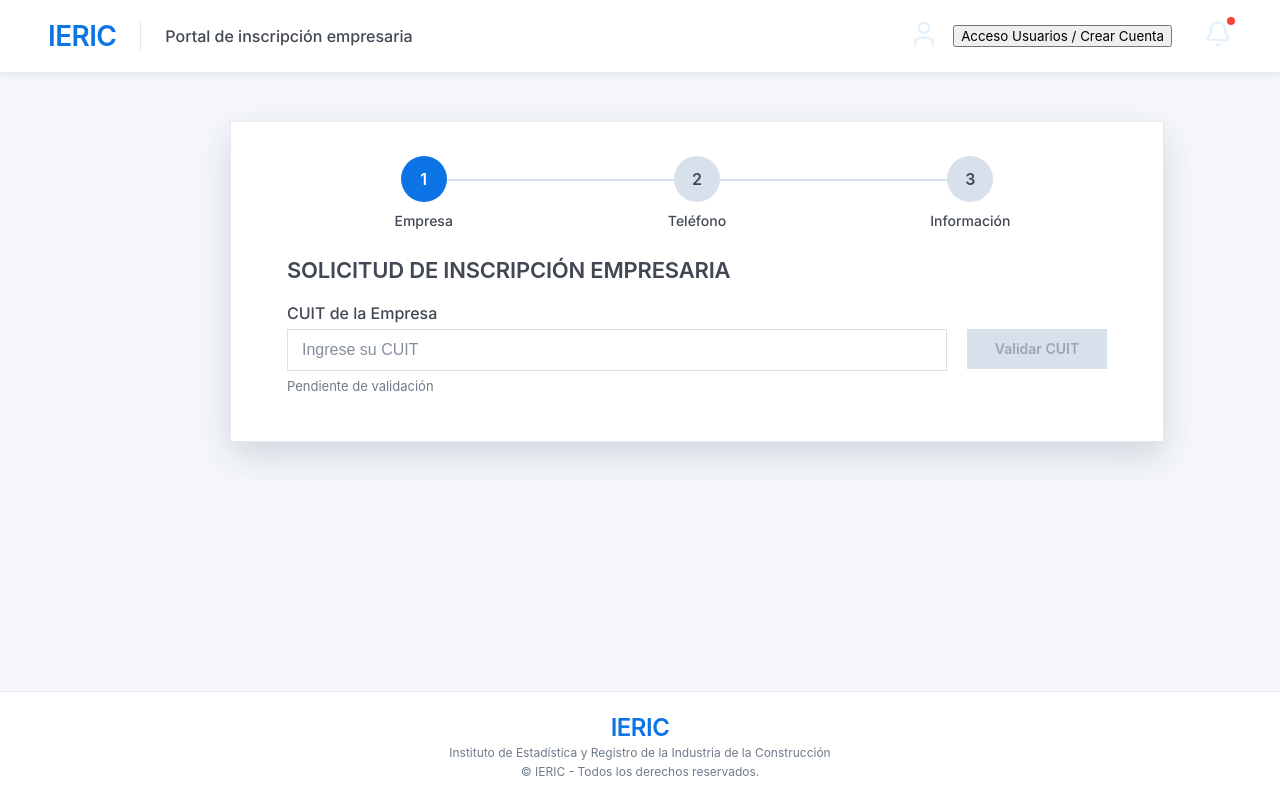
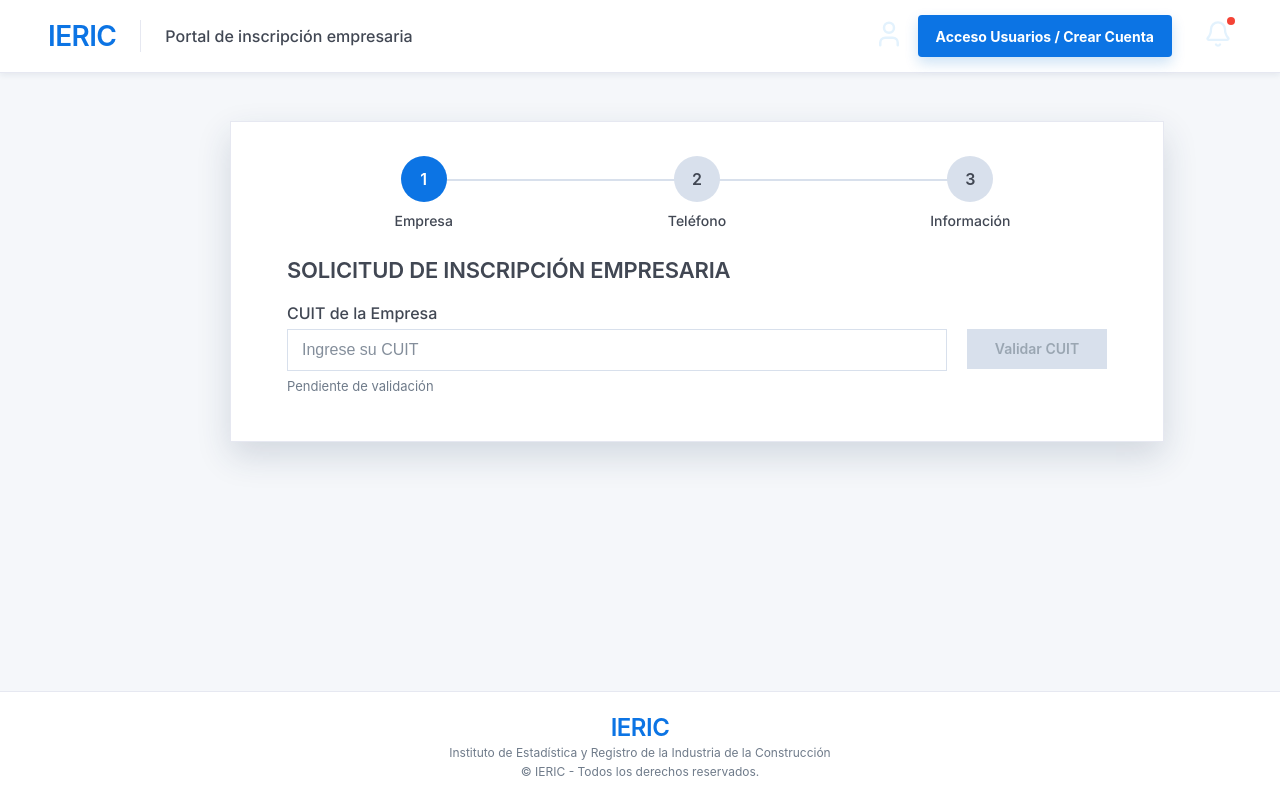
Before and after one commit to HernanFerre/InscripcionEmpresaria-IERIC, a React (Vite) app in the folder Frontend/: page / in a window 1280 px wide. Built offline with nearby package versions, Linux system fonts and the light colour scheme; a web font is replaced by a local one.

Commit message:
Estilo al boton

```diff
--- a/Frontend/src/components/layout/Topbar.jsx
+++ b/Frontend/src/components/layout/Topbar.jsx
@@ -25,12 +25,12 @@ export default function Topbar({ usuario, onAbrirLogin, onCambiarUsuario }) {
           <>
             <span className="topbar-user-name">{nombreUsuario}</span>
 
-            <button type="button" onClick={onCambiarUsuario}>
+            <button className="topbar-auth-button" type="button" raised="" onClick={onCambiarUsuario}>
               Ingresar con otro usuario
             </button>
           </>
         ) : (
-          <button type="button" onClick={onAbrirLogin}>
+          <button className="topbar-auth-button" type="button" raised="" onClick={onAbrirLogin}>
             Acceso Usuarios / Crear Cuenta
           </button>
         )}
--- a/Frontend/src/styles/components/button.css
+++ b/Frontend/src/styles/components/button.css
@@ -22,7 +22,7 @@ button[raised] {
 }
 
 button[raised]:hover:not([disabled]) {
-  background-color: var(--primario10);
+  background-color: var(--primario-10);
   box-shadow: 0 8px 18px rgba(0, 109, 204, 0.26);
 }
 
--- a/Frontend/src/styles/inscripcion.css
+++ b/Frontend/src/styles/inscripcion.css
@@ -231,6 +231,12 @@
   right: auto;
 }
 
+.topbar-auth-button {
+  min-height: 36px;
+  height: 36px;
+  white-space: nowrap;
+}
+
 .auth-iframe-overlay {
   position: fixed;
   inset: 0;
```
